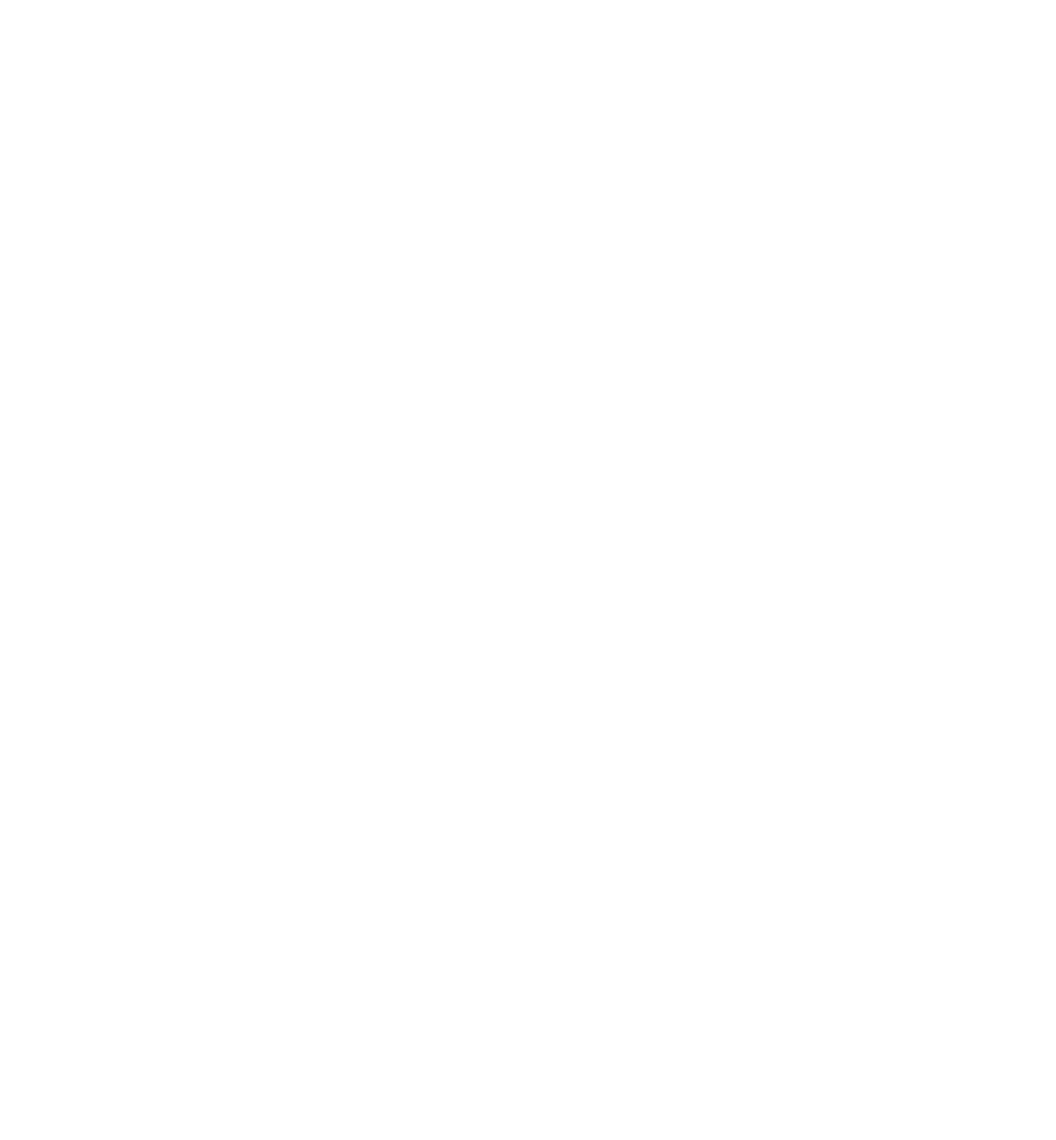
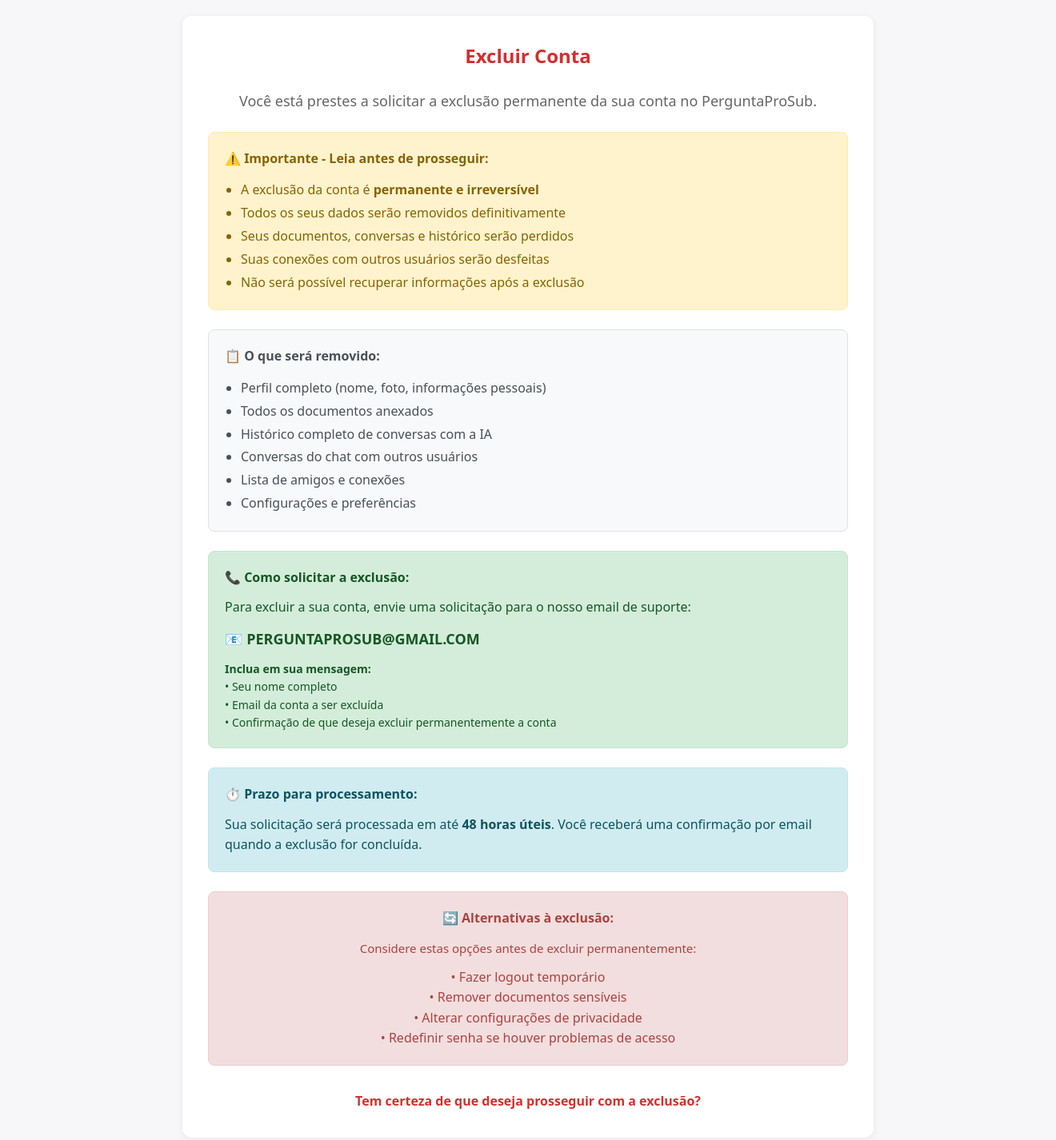
Before and after one commit to VINICIUS180990/perguntaprosub2, a React (Vite) app in the folder client/: page /excluir-conta in a window 1280 px wide. Before the commit this address had no page. Shown: the top 1426 px of the page at 80% size, 1320 px wide, since content can reach past the window. Before the commit the page ends 800 px from the top, so only its background shows below. Built offline with nearby package versions, Linux system fonts and the light colour scheme.

Commit message:
Sua mensagem de commit aqui

```diff
--- a/client/src/App.tsx
+++ b/client/src/App.tsx
@@ -10,6 +10,7 @@
 import TermosPage from "./pages/TermosPage";
 import InicialPage from "./pages/InicialPage";
 import LandingPage from "./pages/LandingPage";
+import ExcluirContaPage from "./pages/ExcluirContaPage";
 
 export default function App() {
   return (
@@ -21,6 +22,7 @@
         <Route path="/main" element={<MainPage />} />
         <Route path="/config" element={<MenuPage />} />
         <Route path="/resetsenha" element={<RedefinirSenhaPage />} />
+        <Route path="/excluir-conta" element={<ExcluirContaPage />} />
         <Route path="/chat" element={<ChatPage />} />
         <Route path="/contato" element={<ContatoPage />} />
         <Route path="/privacidade" element={<PrivacidadePage />} />
--- /dev/null
+++ b/client/src/pages/ExcluirContaPage.tsx
@@ -0,0 +1,79 @@
+export default function ExcluirContaPage() {
+  return (
+    <div style={{ minHeight: "100vh", width: "100vw", display: "flex", alignItems: "center", justifyContent: "center", background: "#f7f7f9", padding: "20px" }}>
+      <div style={{ width: "100%", maxWidth: 800, background: "#fff", color: "#222", borderRadius: 12, boxShadow: "0 2px 8px #0001", padding: 32, display: "flex", flexDirection: "column", alignItems: "center" }}>
+        <h2 style={{ margin: 0, fontSize: 24, color: "#d32f2f", marginBottom: 24 }}>Excluir Conta</h2>
+
+        <div style={{ textAlign: 'center', lineHeight: 1.6, fontSize: 16, width: '100%' }}>
+          <p style={{ margin: '0 0 24px 0', fontSize: 18, color: "#666" }}>
+            Você está prestes a solicitar a exclusão permanente da sua conta no PerguntaProSub.
+          </p>
+
+          <div style={{ background: "#fff3cd", border: "1px solid #ffeaa7", borderRadius: 8, padding: 20, margin: "24px 0", textAlign: "left" }}>
+            <h4 style={{ margin: "0 0 12px 0", color: "#856404" }}>⚠️ Importante - Leia antes de prosseguir:</h4>
+            <ul style={{ margin: '0', padding: '0 0 0 20px', lineHeight: 1.8, color: "#856404" }}>
+              <li>A exclusão da conta é <strong>permanente e irreversível</strong></li>
+              <li>Todos os seus dados serão removidos definitivamente</li>
+              <li>Seus documentos, conversas e histórico serão perdidos</li>
+              <li>Suas conexões com outros usuários serão desfeitas</li>
+              <li>Não será possível recuperar informações após a exclusão</li>
+            </ul>
+          </div>
+
+          <div style={{ background: "#f8f9fa", border: "1px solid #dee2e6", borderRadius: 8, padding: 20, margin: "24px 0", textAlign: "left" }}>
+            <h4 style={{ margin: "0 0 12px 0", color: "#495057" }}>📋 O que será removido:</h4>
+            <ul style={{ margin: '0', padding: '0 0 0 20px', lineHeight: 1.8, color: "#495057" }}>
+              <li>Perfil completo (nome, foto, informações pessoais)</li>
+              <li>Todos os documentos anexados</li>
+              <li>Histórico completo de conversas com a IA</li>
+              <li>Conversas do chat com outros usuários</li>
+              <li>Lista de amigos e conexões</li>
+              <li>Configurações e preferências</li>
+            </ul>
+          </div>
+
+          <div style={{ background: "#d4edda", border: "1px solid #c3e6cb", borderRadius: 8, padding: 20, margin: "24px 0", textAlign: "left" }}>
+            <h4 style={{ margin: "0 0 12px 0", color: "#155724" }}>📞 Como solicitar a exclusão:</h4>
+            <p style={{ margin: "0", color: "#155724", fontSize: 16 }}>
+              Para excluir a sua conta, envie uma solicitação para o nosso email de suporte:
+            </p>
+            <p style={{ margin: "12px 0 0 0", fontSize: 18, fontWeight: 600, color: "#155724" }}>
+              📧 PERGUNTAPROSUB@GMAIL.COM
+            </p>
+            <p style={{ margin: "12px 0 0 0", color: "#155724", fontSize: 14 }}>
+              <strong>Inclua em sua mensagem:</strong><br />
+              • Seu nome completo<br />
+              • Email da conta a ser excluída<br />
+              • Confirmação de que deseja excluir permanentemente a conta
+            </p>
+          </div>
+
+          <div style={{ background: "#d1ecf1", border: "1px solid #bee5eb", borderRadius: 8, padding: 20, margin: "24px 0", textAlign: "left" }}>
+            <h4 style={{ margin: "0 0 12px 0", color: "#0c5460" }}>⏱️ Prazo para processamento:</h4>
+            <p style={{ margin: "0", color: "#0c5460", fontSize: 16 }}>
+              Sua solicitação será processada em até <strong>48 horas úteis</strong>.
+              Você receberá uma confirmação por email quando a exclusão for concluída.
+            </p>
+          </div>
+
+          <div style={{ background: "#f2dede", border: "1px solid #ebccd1", borderRadius: 8, padding: 20, margin: "24px 0", textAlign: "center" }}>
+            <h4 style={{ margin: "0 0 12px 0", color: "#a94442" }}>🔄 Alternativas à exclusão:</h4>
+            <p style={{ margin: "0", color: "#a94442", fontSize: 15 }}>
+              Considere estas opções antes de excluir permanentemente:
+            </p>
+            <ul style={{ margin: '12px 0 0 0', padding: '0', listStyle: 'none', color: "#a94442" }}>
+              <li>• Fazer logout temporário</li>
+              <li>• Remover documentos sensíveis</li>
+              <li>• Alterar configurações de privacidade</li>
+              <li>• Redefinir senha se houver problemas de acesso</li>
+            </ul>
+          </div>
+
+          <p style={{ margin: '32px 0 0 0', textAlign: 'center', fontWeight: 600, color: '#d32f2f', fontSize: 16 }}>
+            Tem certeza de que deseja prosseguir com a exclusão?
+          </p>
+        </div>
+      </div>
+    </div>
+  );
+}
--- a/client/src/pages/MenuPage.tsx
+++ b/client/src/pages/MenuPage.tsx
@@ -448,7 +448,7 @@
                   setMenuUsuarioAberto(false);
                   navigate("/main");
                 }}
-              >Página Inicial</button>
+              >IA PerguntaProSub</button>
               <div style={{ borderTop: "1px solid #eee" }} />
               <button
                 style={{
@@ -463,9 +463,26 @@
                 }}
                 onClick={() => {
                   setMenuUsuarioAberto(false);
-                  navigate("/config");
+                  navigate("/resetsenha");
                 }}
-              >Menu</button>
+              >Redefinir Senha</button>
+              <div style={{ borderTop: "1px solid #eee" }} />
+              <button
+                style={{
+                  padding: "12px 18px",
+                  background: "none",
+                  border: "none",
+                  textAlign: "left",
+                  fontWeight: 500,
+                  fontSize: 15,
+                  color: "#d32f2f",
+                  cursor: "pointer"
+                }}
+                onClick={() => {
+                  setMenuUsuarioAberto(false);
+                  navigate("/excluir-conta");
+                }}
+              >Excluir Conta</button>
               <div style={{ borderTop: "1px solid #eee" }} />
               <button
                 style={{
```
